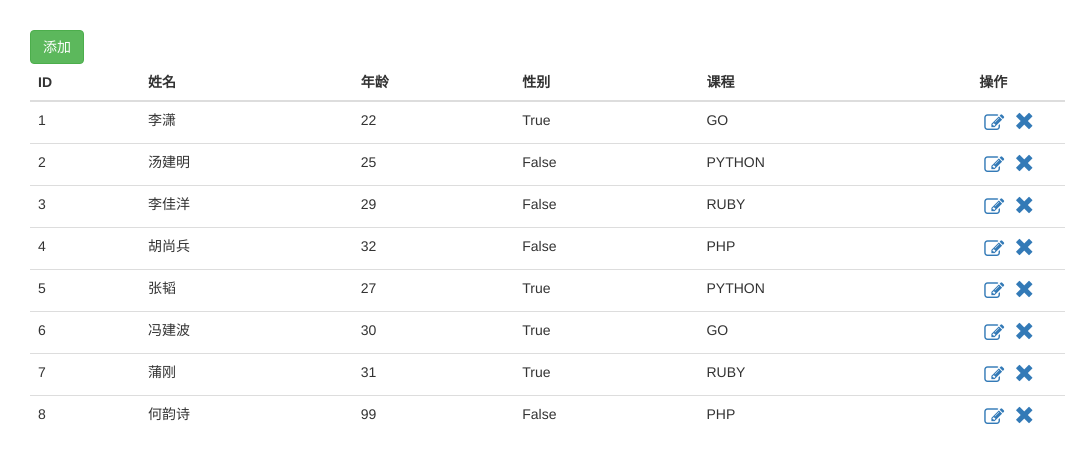
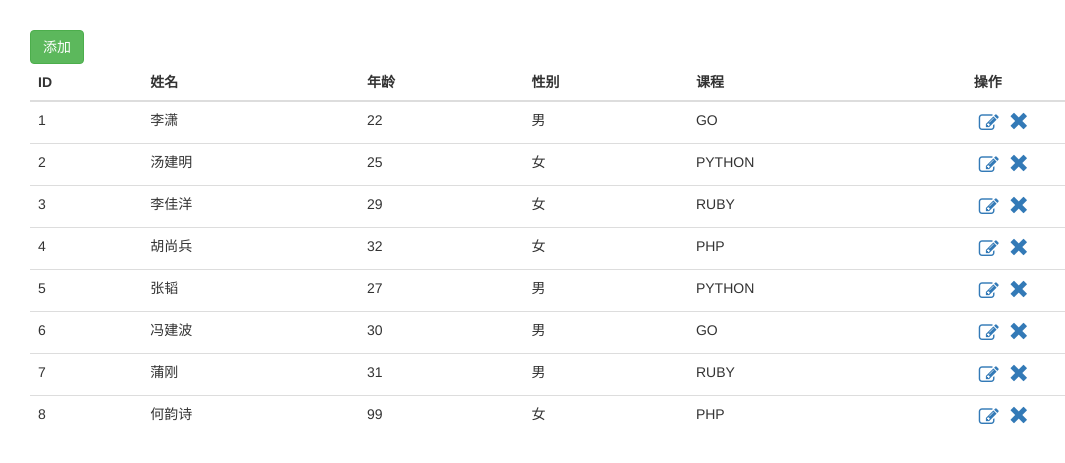
Before and after one commit to santilong/Django_D56, a Django app: page /students.html in a window 1280 px wide. Shown: the top 463 px of the page, without its empty margins (0-1065 px from the left). Run offline with Django 3.2, Linux system fonts and the light colour scheme; data comes from the database, SQL or seed files in the repository; both versions use the stored data as it was after the commit; some libraries are stand-ins or nearby versions.

Commit message:
学生添加功能优化

```diff
--- a/templates/students.html
+++ b/templates/students.html
@@ -31,7 +31,11 @@
                 <td>{{ row.id }}</td>
                 <td>{{ row.username }}</td>
                 <td>{{ row.age }}</td>
-                <td>{{ row.gender }}</td>
+                {% if row.gender == 1 %}
+                    <td>男</td>
+                {% else %}
+                    <td>女</td>
+                {% endif %}
                 <td>{{ row.cs.title }}</td>
                 <td><a class="fa fa-edit fon"></a><a class="glyphicon glyphicon-remove fon"></a></td>
             </tr>
```
Also changed, not shown: db.sqlite3.
